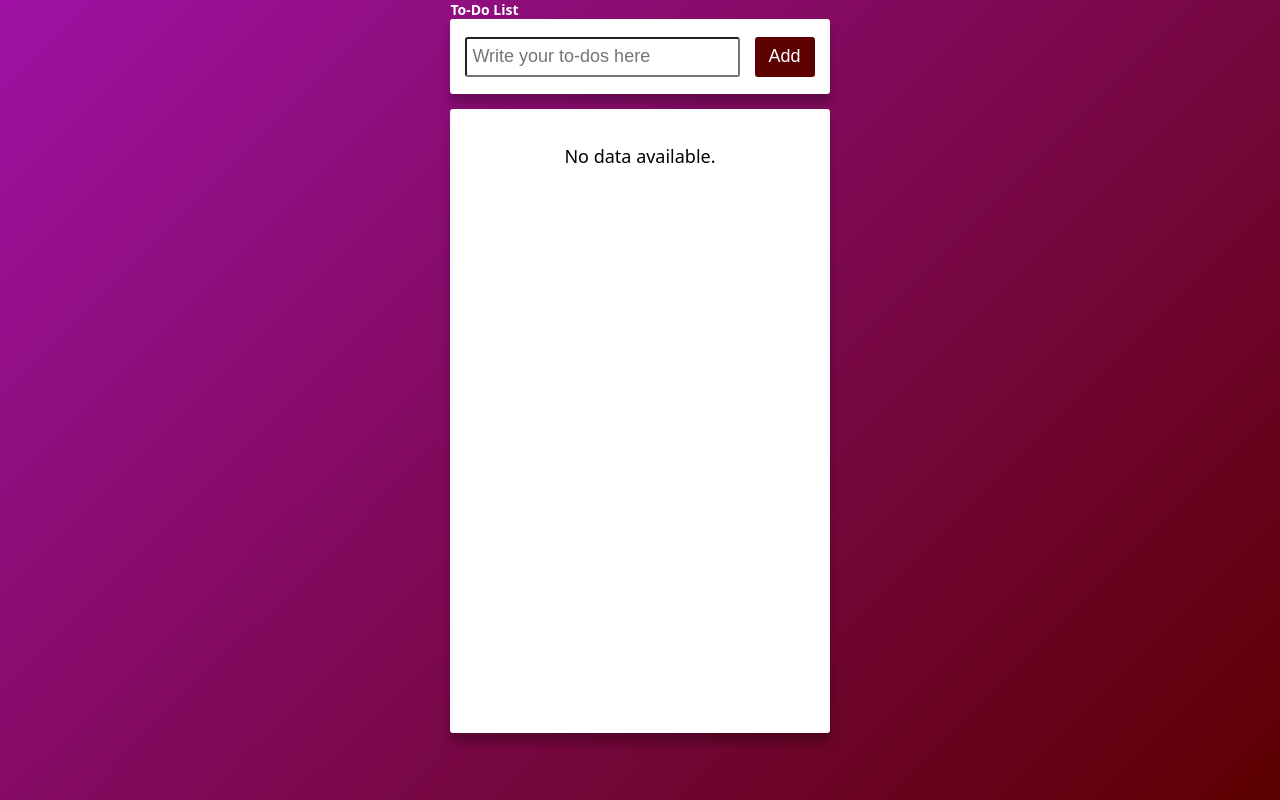
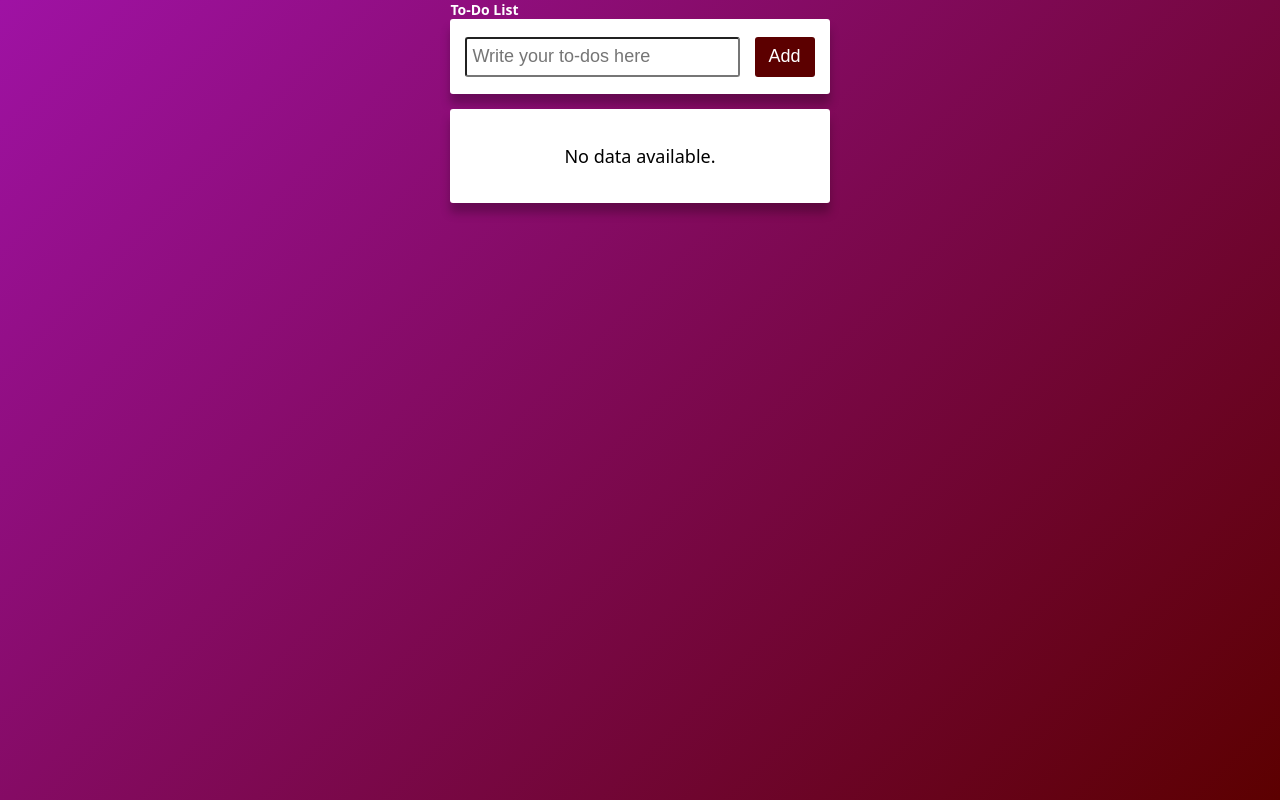
Before and after one commit to LaythAlqadhi/to-do-list, a plain HTML site: page index.html in a window 1280 px wide. Drawn offline with Linux system fonts and the light colour scheme.

Commit message:
fix overflowing tasks section

```diff
--- a/index.css
+++ b/index.css
@@ -66,7 +66,7 @@ body {
 }
 
 .tasks {
-    height: 78vh;
+    max-height: 82.5vh;
     background-color: #fff;
     border-radius: 3px;
     padding: 35px;
```
